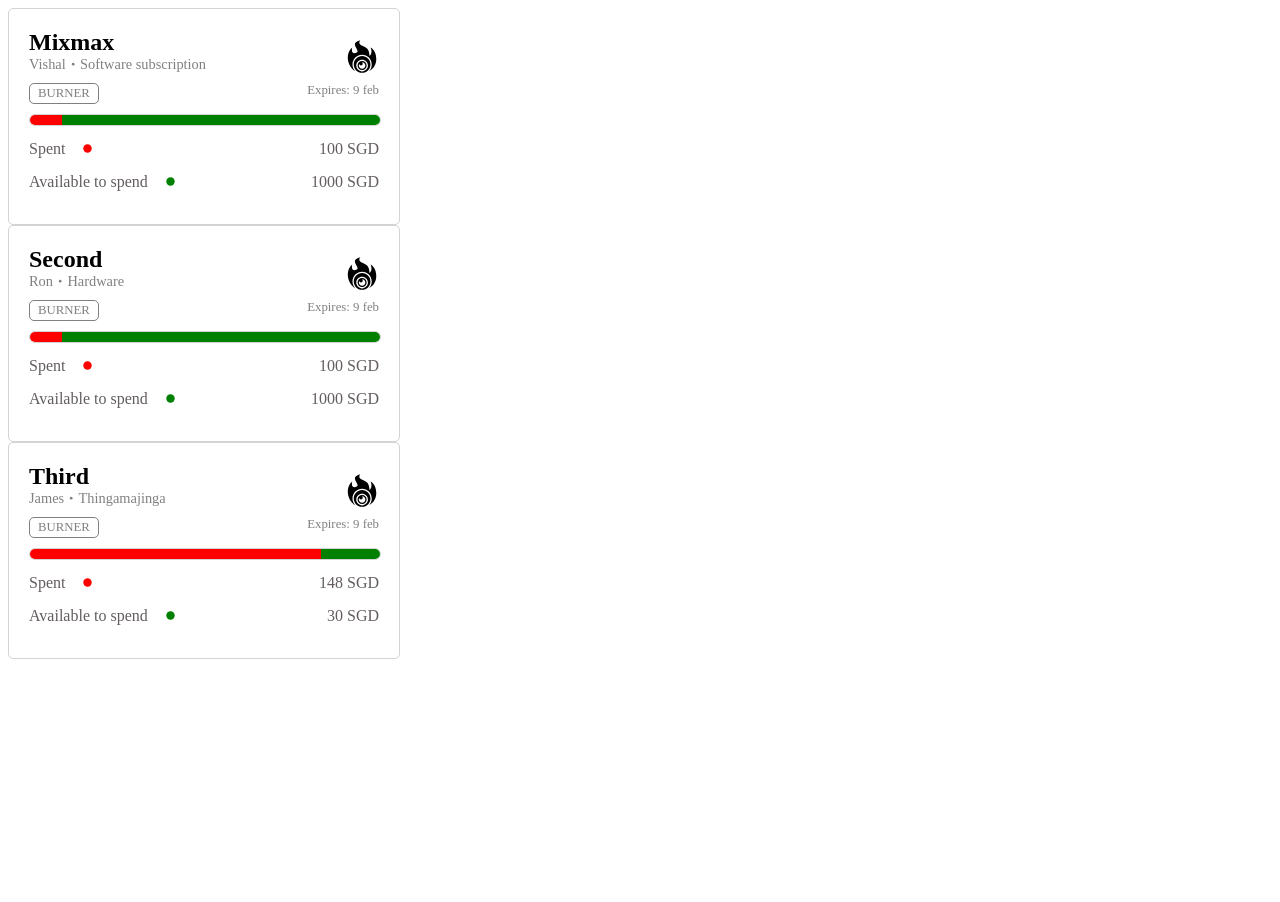
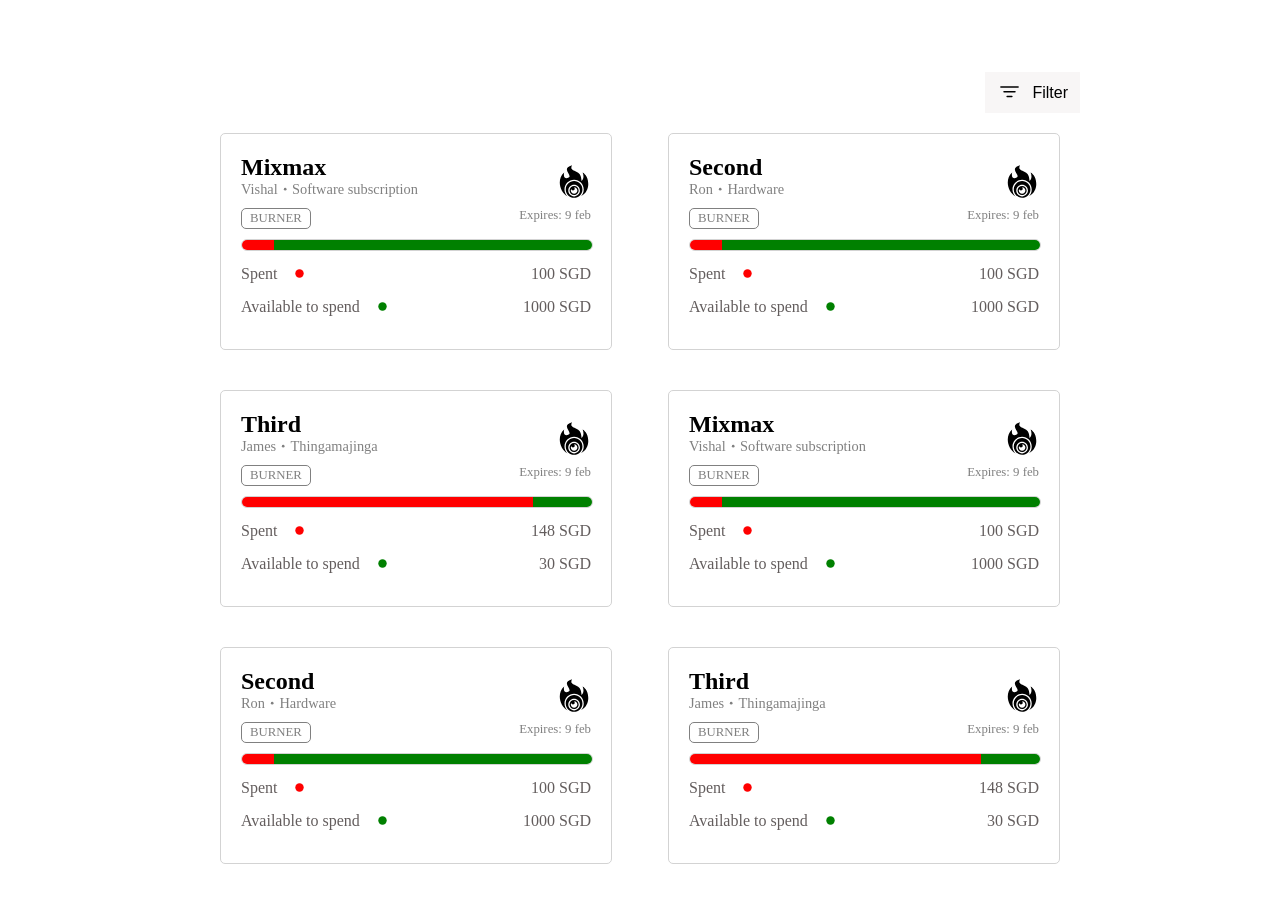
Before and after one commit to vihang7660/cards, a React (Vite) app: page / in a window 1280 px wide. Shown: the top 902 px of the page. Before the commit the page ends 800 px from the top, so only its background shows below. Built offline with nearby package versions, Linux system fonts and the light colour scheme.

Commit message:
styled the cardsList component

```diff
--- a/src/components/CardsList.jsx
+++ b/src/components/CardsList.jsx
@@ -1,21 +1,31 @@
 import React from "react";
 import Card from "./Card";
-import data from "../data";
+import "./cardsList.css";
+import { BsFilter } from "react-icons/bs";
 import { useCards } from "../CardsContext";
 
 export default function CardsList() {
   const state = useCards();
-  return state.cardsInfo.map((item) => (
+
+  let cardsList = state.cardsInfo.map((item) => (
     <Card
       name={item.name}
       budget_name={item.budget_name}
       spent={item.spent.value}
       available_to_spend={item.available_to_spend.value}
-      currency={'SGD'}
+      currency={"SGD"}
       owner_name={item.owner_name}
       card_type={item.card_type.toUpperCase()}
       expiry={item.expiry}
       key={item.id}
     />
   ));
+  return (
+    <main>
+      <button className="filter-button">
+        <BsFilter size={25} /> <div>Filter</div>
+      </button>
+      <div className="cardsList">{cardsList}</div>
+    </main>
+  );
 }
--- a/src/components/card.css
+++ b/src/components/card.css
@@ -5,6 +5,7 @@
   border: 1px solid lightgray;
   border-radius: 5px;
   padding: 20px;
+  margin: 20px;
 }
 
 .card-container h2 {
--- /dev/null
+++ b/src/components/cardsList.css
@@ -0,0 +1,24 @@
+.cardsList {
+  display: flex;
+  flex-wrap: wrap;
+  justify-content: space-between;
+}
+
+.filter-button {
+  padding-right: auto;
+  margin-left: auto;
+  display: flex;
+  align-items: center;
+  gap: 10px;
+  border: none;
+  background-color: rgb(248, 246, 246);
+  cursor: pointer;
+  font-family: sans-serif;
+  font-size: 16px;
+  color: black;
+  padding: 8px 12px;
+}
+
+.filter-button:hover {
+  background-color: lightgrey;
+}
--- a/src/data.jsx
+++ b/src/data.jsx
@@ -3,7 +3,7 @@
   {
     name: "Mixmax",
     budget_name: "Software subscription",
-    owner_name: 'Vishal',
+    owner_name: "Vishal",
     id: nanoid(),
     owner_id: 1,
     spent: {
@@ -22,7 +22,7 @@
   {
     name: "Second",
     budget_name: "Hardware",
-    owner_name: 'Ron',
+    owner_name: "Ron",
     id: nanoid(),
     owner_id: 2,
     spent: {
@@ -41,7 +41,64 @@
   {
     name: "Third",
     budget_name: "Thingamajinga",
-    owner_name: 'James',
+    owner_name: "James",
+    id: nanoid(),
+    owner_id: 3,
+    spent: {
+      value: 148,
+      currency: "SGD",
+    },
+    available_to_spend: {
+      value: 30,
+      currency: "SGD",
+    },
+    card_type: "burner",
+    expiry: "9 feb",
+    limit: 100,
+    status: "active",
+  },
+  {
+    name: "Mixmax",
+    budget_name: "Software subscription",
+    owner_name: "Vishal",
+    id: nanoid(),
+    owner_id: 1,
+    spent: {
+      value: 100,
+      currency: "SGD",
+    },
+    available_to_spend: {
+      value: 1000,
+      currency: "SGD",
+    },
+    card_type: "burner",
+    expiry: "9 feb",
+    limit: 100,
+    status: "active",
+  },
+  {
+    name: "Second",
+    budget_name: "Hardware",
+    owner_name: "Ron",
+    id: nanoid(),
+    owner_id: 2,
+    spent: {
+      value: 100,
+      currency: "SGD",
+    },
+    available_to_spend: {
+      value: 1000,
+      currency: "SGD",
+    },
+    card_type: "burner",
+    expiry: "9 feb",
+    limit: 100,
+    status: "active",
+  },
+  {
+    name: "Third",
+    budget_name: "Thingamajinga",
+    owner_name: "James",
     id: nanoid(),
     owner_id: 3,
     spent: {
--- a/src/index.css
+++ b/src/index.css
@@ -0,0 +1,3 @@
+body {
+  padding: 5% 15%;
+}
```
